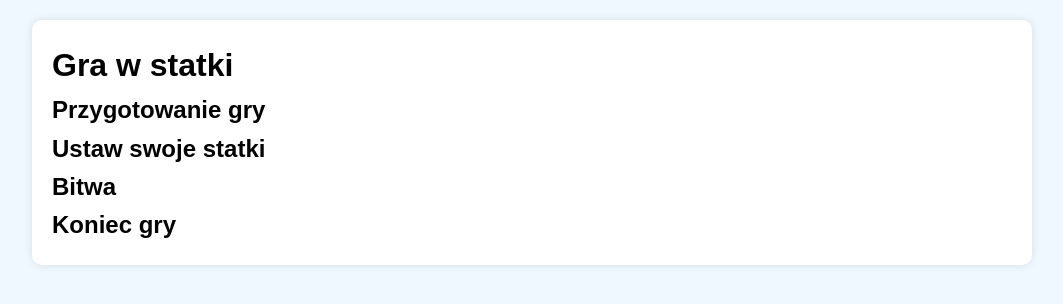
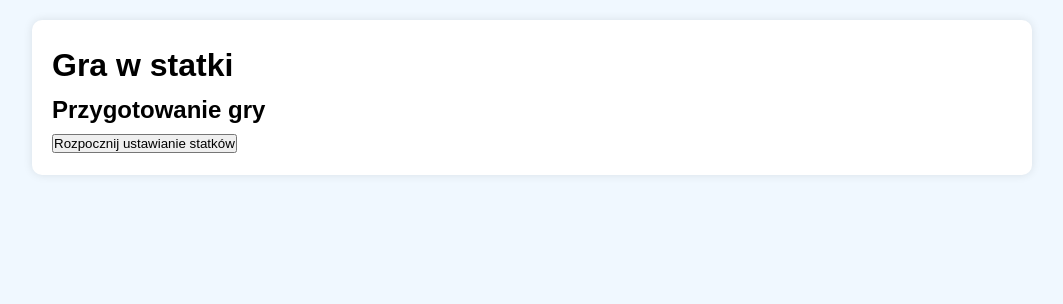
Before and after one commit to sum-projects/ships, a PHP site: page / in a window 1280 px wide. Shown: the top 304 px of the page, without its empty margins (108-1171 px from the left). Run offline with PHP 8.4, Linux system fonts and the light colour scheme.

Commit message:
change screen

```diff
--- a/index.html
+++ b/index.html
@@ -12,20 +12,22 @@
 
         <div id="setup-screen">
             <h2>Przygotowanie gry</h2>
+            <button id="start-setup-btn">Rozpocznij ustawianie statków</button>
         </div>
 
-        <div id="placement-screen">
+        <div class="hidden" id="placement-screen">
             <h2>Ustaw swoje statki</h2>
         </div>
 
-        <div id="game-screen">
+        <div class="hidden" id="game-screen">
             <h2>Bitwa</h2>
         </div>
 
-        <div id="game-over-screen">
+        <div class="hidden" id="game-over-screen">
             <h2>Koniec gry</h2>
         </div>
     </div>
 </main>
+<script src="script.js"></script>
 </body>
 </html>
--- a/script.js
+++ b/script.js
@@ -0,0 +1,9 @@
+const setupScreen = document.querySelector('#setup-screen');
+const placementScreen = document.querySelector('#placement-screen');
+
+const startSetupBtn = document.querySelector('#start-setup-btn');
+
+startSetupBtn.addEventListener('click', () => {
+    setupScreen.classList.add('hidden');
+    placementScreen.classList.remove('hidden');
+});
--- a/style.css
+++ b/style.css
@@ -19,3 +19,7 @@ body {
     border-radius: 10px;
     box-shadow: 0 0 10px rgba(0, 0, 0, 0.1);
 }
+
+.hidden {
+    display: none;
+}
```
